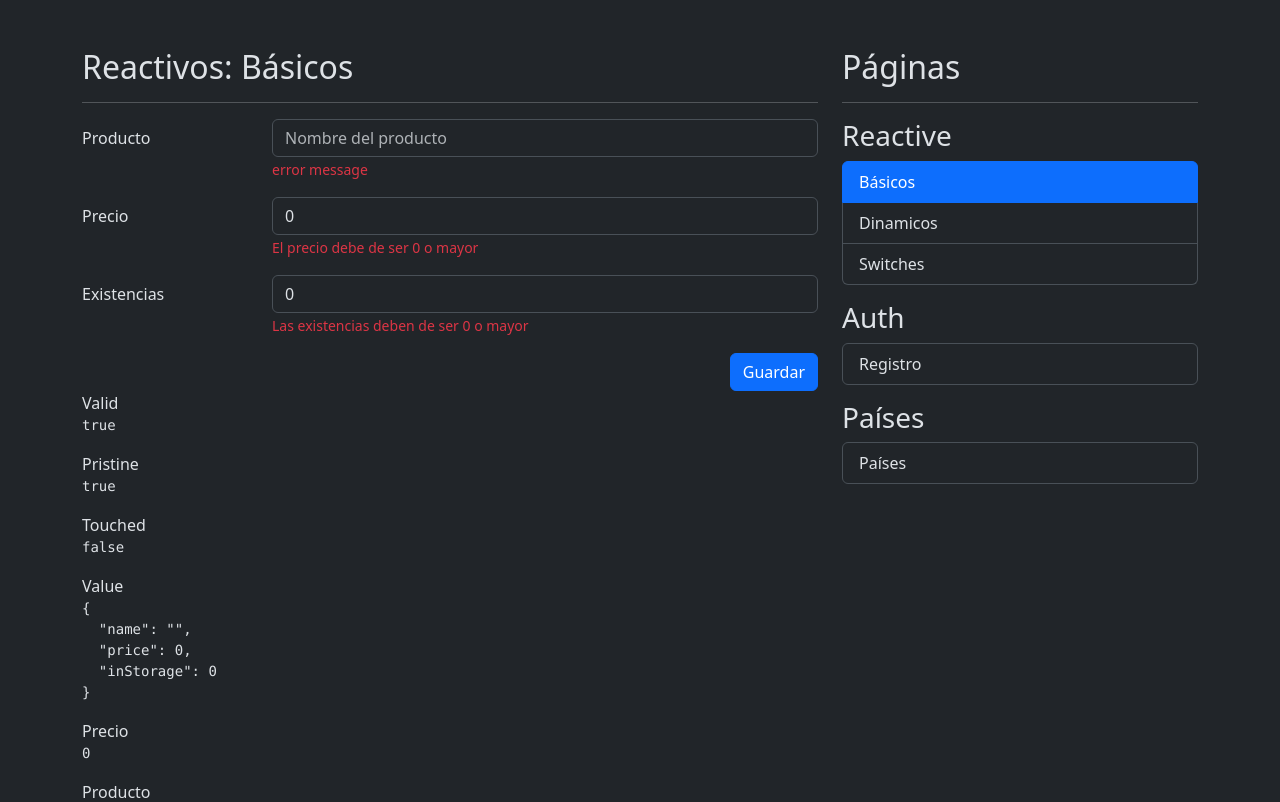
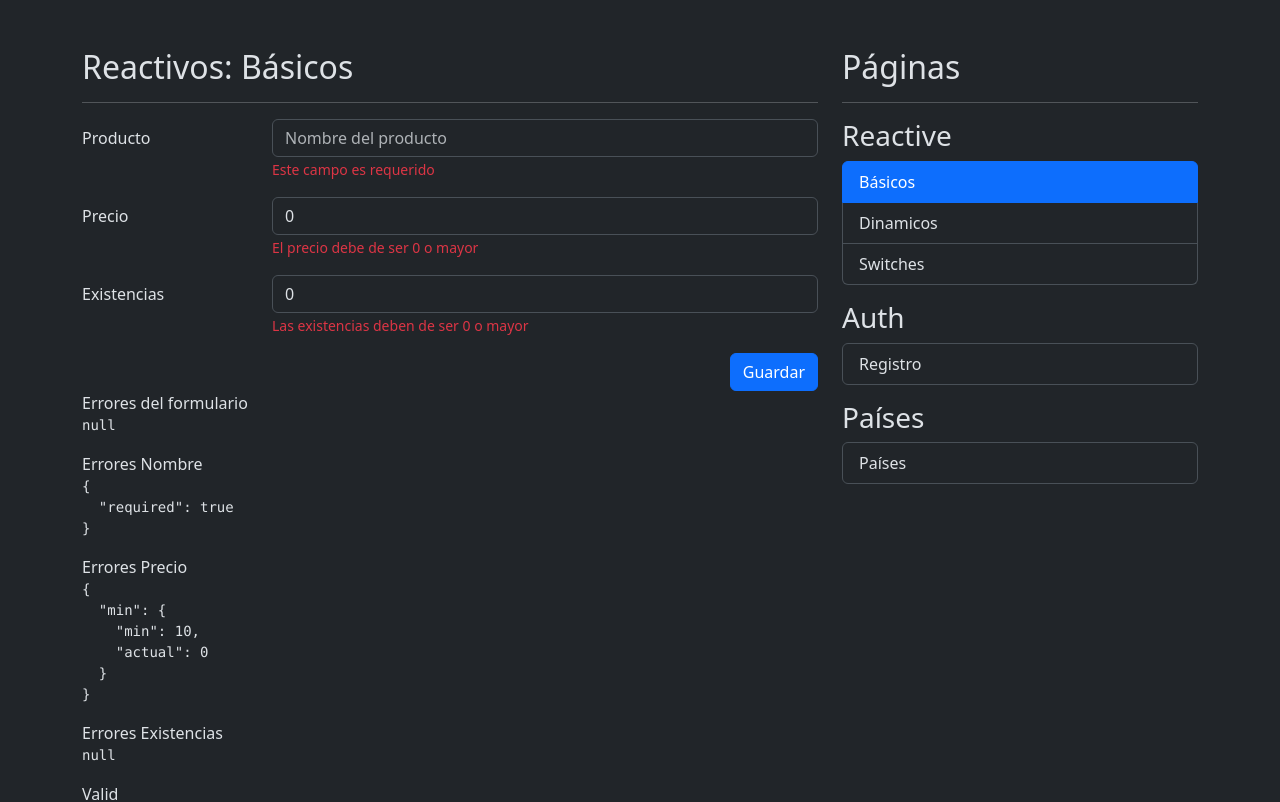
Before and after one commit to ljsuarez7/AngularCeroExperto2025ReactiveFormsApp, an Angular app: page /reactive/basic in a window 1280 px wide. Shown: the top 802 px of the page. Built offline with nearby package versions, Linux system fonts and the light colour scheme.

Commit message:
Validación de campos

```diff
--- a/src/app/reactive/pages/basic-page/basic-page.component.html
+++ b/src/app/reactive/pages/basic-page/basic-page.component.html
@@ -9,15 +9,20 @@
       <div class="mb-3 row">
         <label class="col-sm-3 col-form-label">Producto</label>
         <div class="col-sm-9">
+
           <input type="text"
             class="form-control"
             placeholder="Nombre del producto"
             formControlName="name"
           >
-          <span class="form-text text-danger">
-            <!-- Debe de ser de 3 letras -->
-            error message
-          </span>
+
+          <!-- TODO: CREAR UN COMPONENTE PERSONALIZADO PARA LOS ERRORES PARA NO REPETIR ESTO Y EL IF USAR EL MISMO METODO QUE PARA DENTRO -->
+          @if (isValidField('name')) {
+            <span class="form-text text-danger">
+              {{getFieldError('name')}}
+            </span>
+          }
+
         </div>
       </div>
 
@@ -68,6 +73,18 @@
 <div class="row">
   <div class="col">
 
+    <span>Errores del formulario</span>
+    <pre>{{ myForm.errors | json }}</pre>
+
+    <span>Errores Nombre</span>
+    <pre>{{ myForm.controls["name"].errors | json }}</pre>
+
+    <span>Errores Precio</span>
+    <pre>{{ myForm.controls["price"].errors | json }}</pre>
+
+    <span>Errores Existencias</span>
+    <pre>{{ myForm.controls["inStorage"].errors | json }}</pre>
+
     <span>Valid</span>
     <pre>{{ myForm.valid | json }}</pre>
 
@@ -81,10 +98,10 @@
     <pre>{{ myForm.value | json }}</pre>
 
     <span>Precio</span>
-    <pre>{{ myForm.controls.price.value| json }}</pre>
+    <pre>{{ myForm.controls["price"].value| json }}</pre>
 
     <span>Producto</span>
-    <pre>{{ myForm.controls.name.value | json }}</pre>
+    <pre>{{ myForm.controls["name"].value | json }}</pre>
 
   </div>
 </div>
--- a/src/app/reactive/pages/basic-page/basic-page.component.ts
+++ b/src/app/reactive/pages/basic-page/basic-page.component.ts
@@ -1,6 +1,6 @@
 import { JsonPipe } from '@angular/common';
 import { Component, inject } from '@angular/core';
-import { FormBuilder, ReactiveFormsModule } from '@angular/forms';
+import { FormBuilder, FormGroup, ReactiveFormsModule, Validators } from '@angular/forms';
 
 @Component({
   selector: 'app-basic-page',
@@ -11,10 +11,41 @@ export class BasicPageComponent {
 
   private fb = inject(FormBuilder);
 
-  myForm = this.fb.group({
-    name: [''],
-    price:[0],
-    inStorage:[0],
+  myForm: FormGroup = this.fb.group({
+    name: ['', [Validators.required, Validators.minLength(3)]],
+    price:[0, [Validators.required, Validators.min(10)]],
+    inStorage:[0, [Validators.required, Validators.min(0)]],
   });
 
+  isValidField(fieldName: string): boolean | null {
+    return !!this.myForm.controls[fieldName].errors;
+  }
+
+  getFieldError(fieldName: string): string | null {
+
+    if(!this.myForm.controls[fieldName]) return null;
+
+    const errors = this.myForm.controls[fieldName].errors ?? {};
+
+    for(const key of Object.keys(errors)){
+
+      switch(key){
+
+        case 'required':
+          return 'Este campo es requerido';
+
+        case 'minlength':
+          return `Minimo de ${errors['minlength'].requiredLength} caracteres`;
+
+        case 'min':
+          return `Valor minimo de ${errors['min'].min}`;
+
+      }
+
+    }
+
+    return null;
+
+  }
+
 }
```
